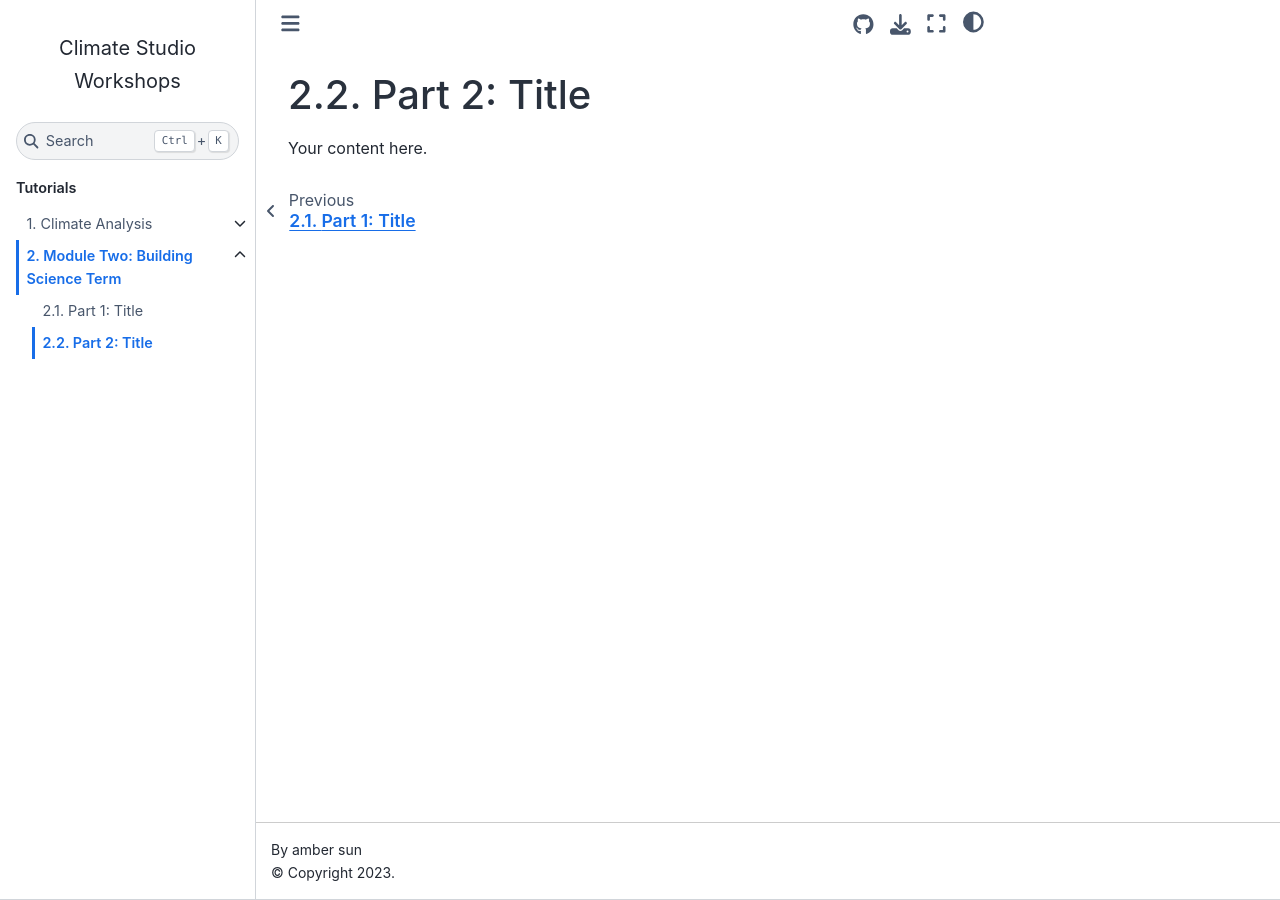
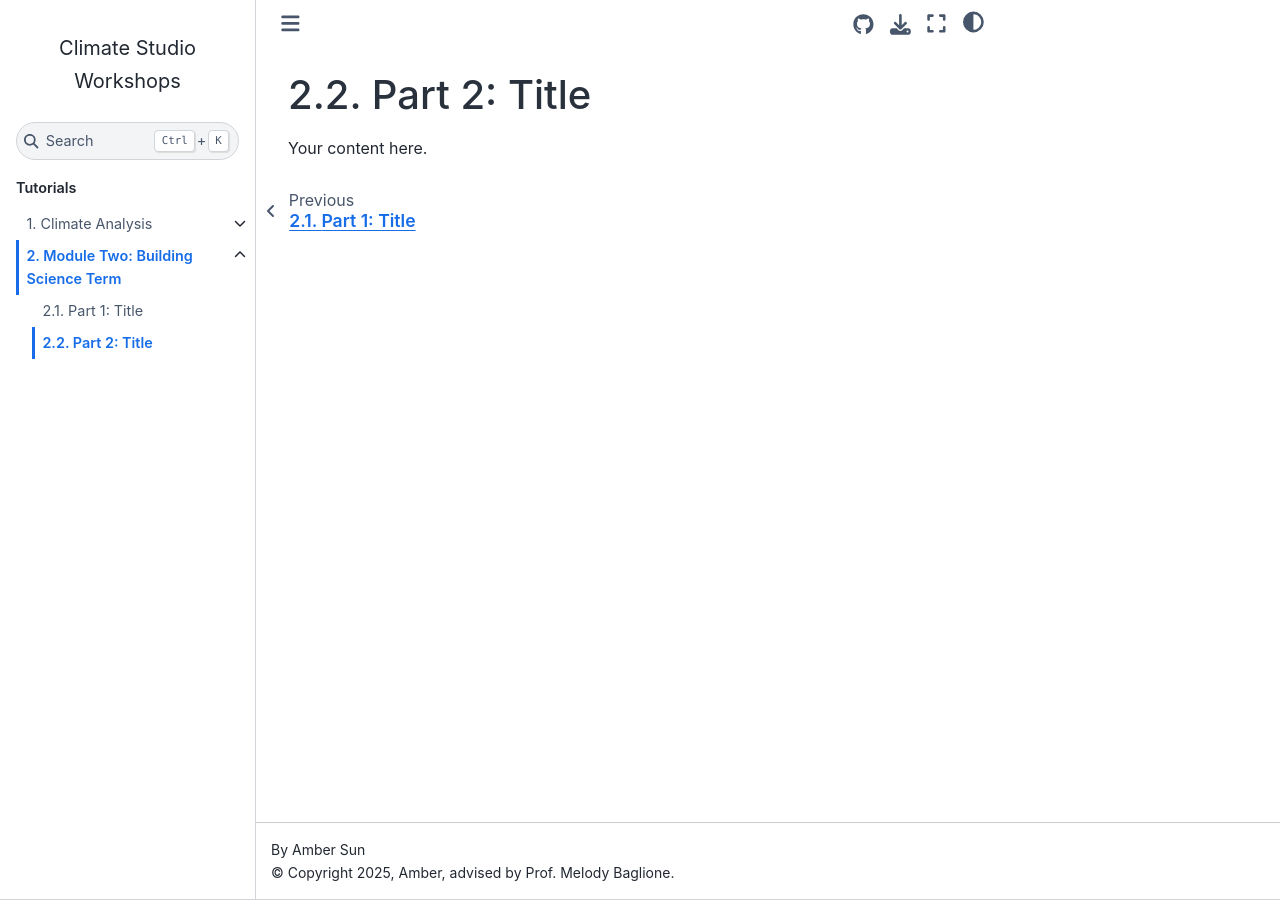
Before and after one commit to amber289/climatestudiotutorial, a Jupyter Book: the page built from workshops/docs/02_2_mod2_part2.md, in a window 1280 px wide. Built offline with Jupyter Book 1.0.4 settings and Sphinx 7.4.7 and the Sphinx Book theme 1.1.4, drawn with Linux system fonts in a browser that asks for light colours.

Commit message:
Update _config.yml
added copyright, edited author

```diff
--- a/_config.yml
+++ b/_config.yml
@@ -1,5 +1,6 @@
 title: "Climate Studio Workshops"
-author: "amber sun"
+author: "Amber Sun"
+copyright: "2025, Amber, advised by Prof. Melody Baglione"
 
 only_build_toc_files: true
 
```
